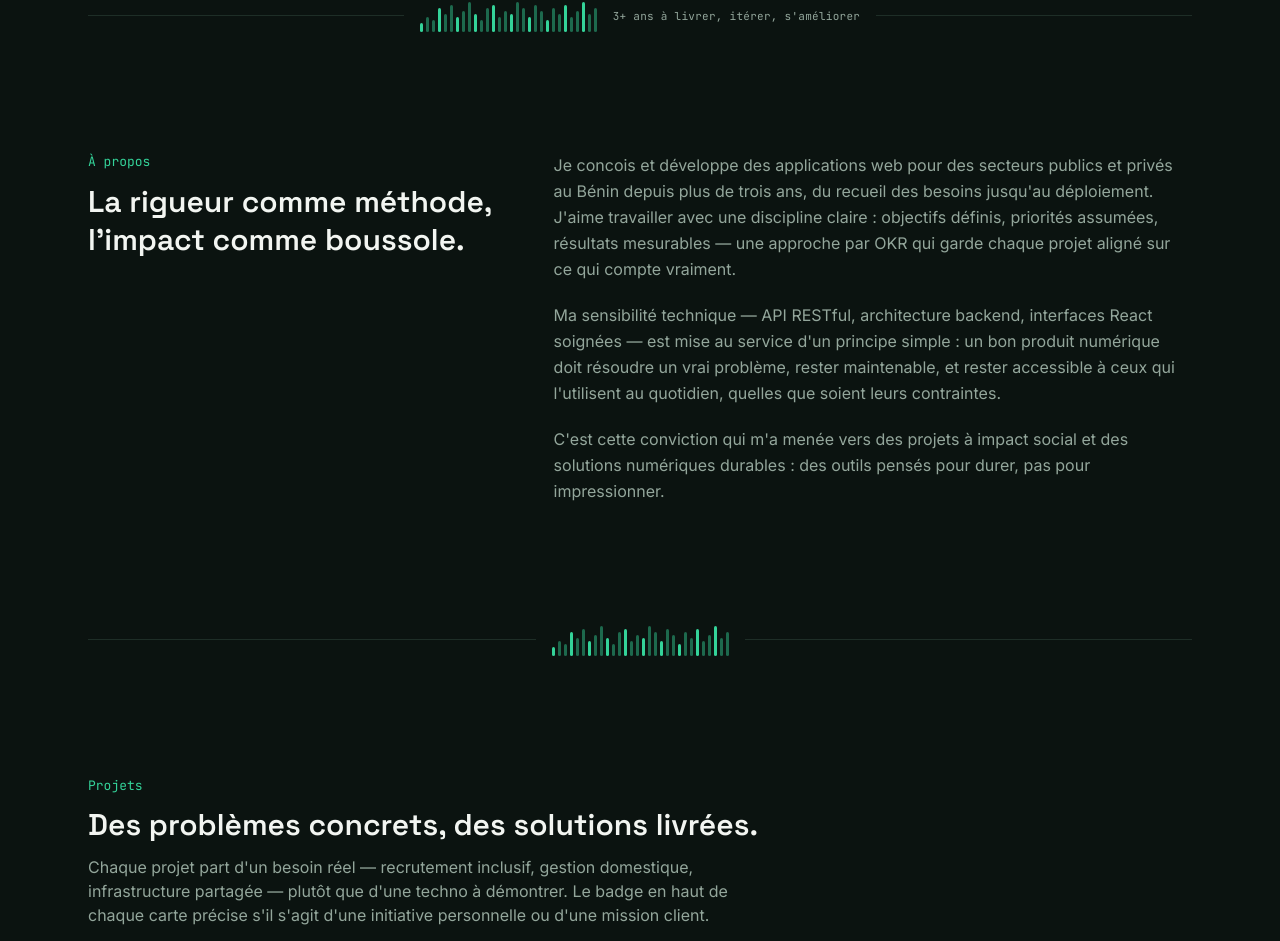
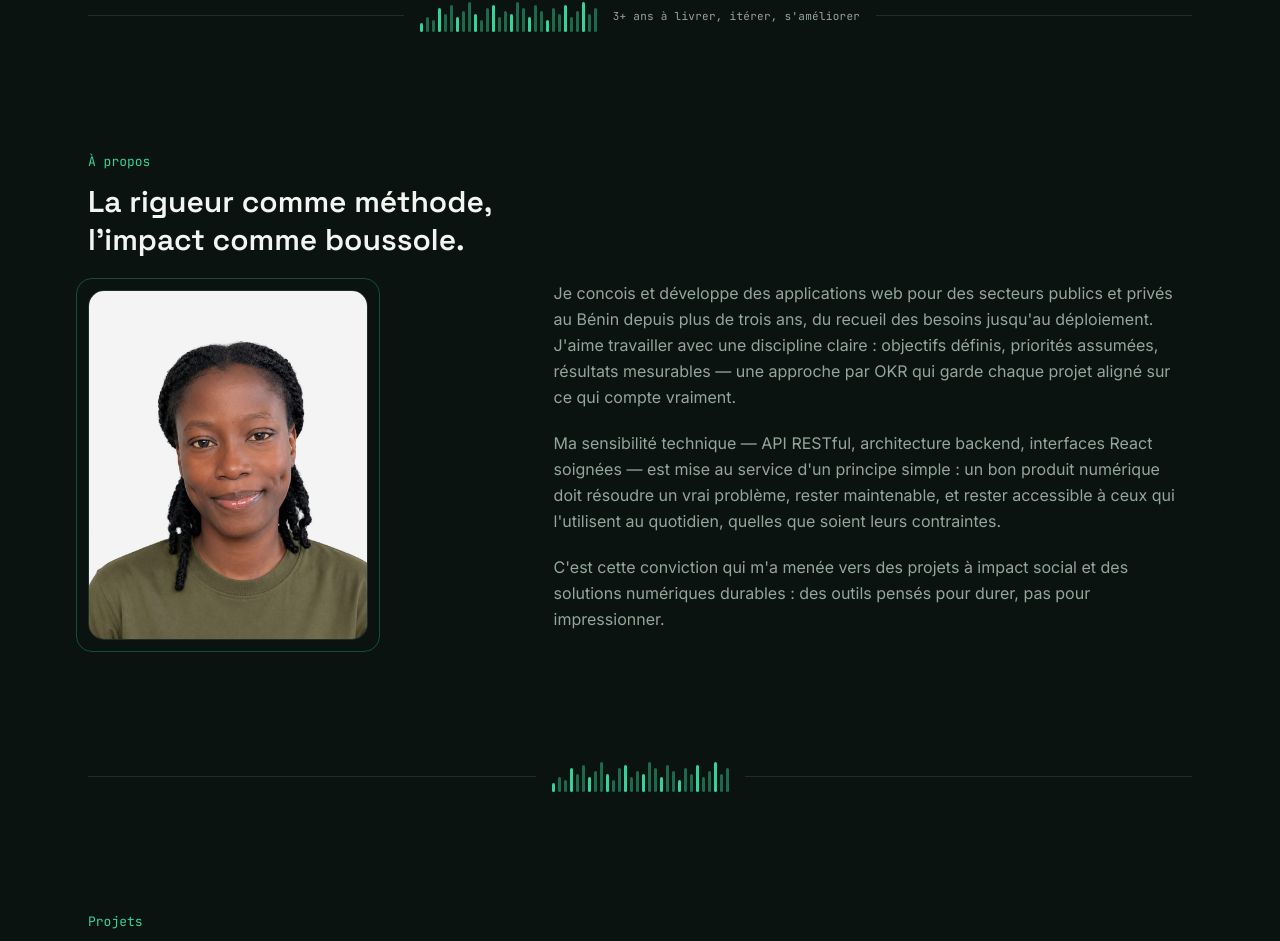
Before and after one commit to Gloryprod/gloriaouinsou-dev, a React (Vite) app: page / in a window 1280 px wide. Shown: the part 624-1565 px from the top of the page. Built offline with nearby package versions, Linux system fonts and the light colour scheme.

Commit message:
ajout d'une image

```diff
--- a/src/Portfolio.jsx
+++ b/src/Portfolio.jsx
@@ -96,6 +96,15 @@ const PROFILE = {
   linkedin: "https://linkedin.com/", // TODO: remplace par ton profil LinkedIn
   cvUrl: "#", // TODO: lien vers ton CV (PDF hébergé)
 };
+
+// Photo utilisée dans la section "À propos".
+// Place ton fichier photo dans le dossier `public/` de ton projet Vite
+// (ex: public/photo-gloria.jpg), puis référence-le ici avec un chemin
+// commençant par "/" — Vite sert automatiquement tout ce qui est dans
+// `public/` à la racine du site, pas besoin d'import.
+// Format recommandé : portrait, ratio 4/5 (ex: 800x1000px), .jpg ou .webp,
+// compressé (< 300 Ko) pour ne pas ralentir le chargement.
+const ABOUT_PHOTO_URL = "/photo-gloria.jpg";
 
 const NAV_LINKS = [
   { id: "about", label: "À propos" },
@@ -517,8 +526,8 @@ export default function Portfolio() {
             <MapPin size={14} /> {PROFILE.location} — disponible pour de nouvelles missions
           </p>
           <h1 className="font-display font-semibold text-[36px] sm:text-[52px] leading-[1.08] tracking-tight text-[var(--text)] mb-6">
-           Développeuse{" "}
-            <span className="text-[var(--accent)]">web Full Stack</span>.
+            Développeuse{" "}
+            <span className="text-[var(--accent)]">Web Full Stack</span>.
           </h1>
           <p className="text-[17px] sm:text-[18px] leading-relaxed text-[var(--text-muted)] max-w-xl mb-9">
             {PROFILE.tagline} Spécialisée en React, Next.js, Node.js et Laravel, je livre des
@@ -585,13 +594,33 @@ export default function Portfolio() {
       {/* ---------------------------------------------------------------- */}
       <section id="about" className="max-w-6xl mx-auto px-6 py-8 sm:py-16 grid md:grid-cols-[0.4fr_0.6fr] gap-10 min-w-0">
         <Reveal>
+          {/* Photo de profil — cadre décoratif accent en arrière-plan, cohérent
+              avec le style "carte" utilisé ailleurs sur le site (bordure fine,
+              coins arrondis). Remplace ABOUT_PHOTO_URL par le chemin réel de
+              ta photo (voir commentaire plus bas). */}
           <p className="font-mono text-[13px] text-[var(--accent)] mb-3">À propos</p>
           <h2 className="font-display font-semibold text-2xl sm:text-3xl text-[var(--text)] leading-tight">
             La rigueur comme méthode, l'impact comme boussole.
           </h2>
+          <div className="relative w-full max-w-[280px] mt-8">
+            <div
+              className="absolute -inset-3 rounded-2xl border border-[var(--accent)]/30 -z-10"
+              aria-hidden="true"
+            />
+            <div className="rounded-2xl overflow-hidden border border-[var(--border)] bg-[var(--surface-2)] aspect-[4/5]">
+              <img
+                src={ABOUT_PHOTO_URL}
+                alt="Portrait de Gloria Ouinsou"
+                className="w-full h-full object-cover"
+                loading="lazy"
+                width="280"
+                height="350"
+              />
+            </div>
+          </div>
         </Reveal>
         <Reveal delay={120}>
-          <div className="space-y-5 text-[16px] leading-relaxed text-[var(--text-muted)]">
+          <div className="space-y-5 mt-32 text-[16px] leading-relaxed text-[var(--text-muted)]">
             <p>
               Je concois et développe des applications web pour des secteurs publics et privés au Bénin
               depuis plus de trois ans, du recueil des besoins jusqu'au déploiement. J'aime
```
Also changed, not shown: public/photo-gloria.jpg (added).
